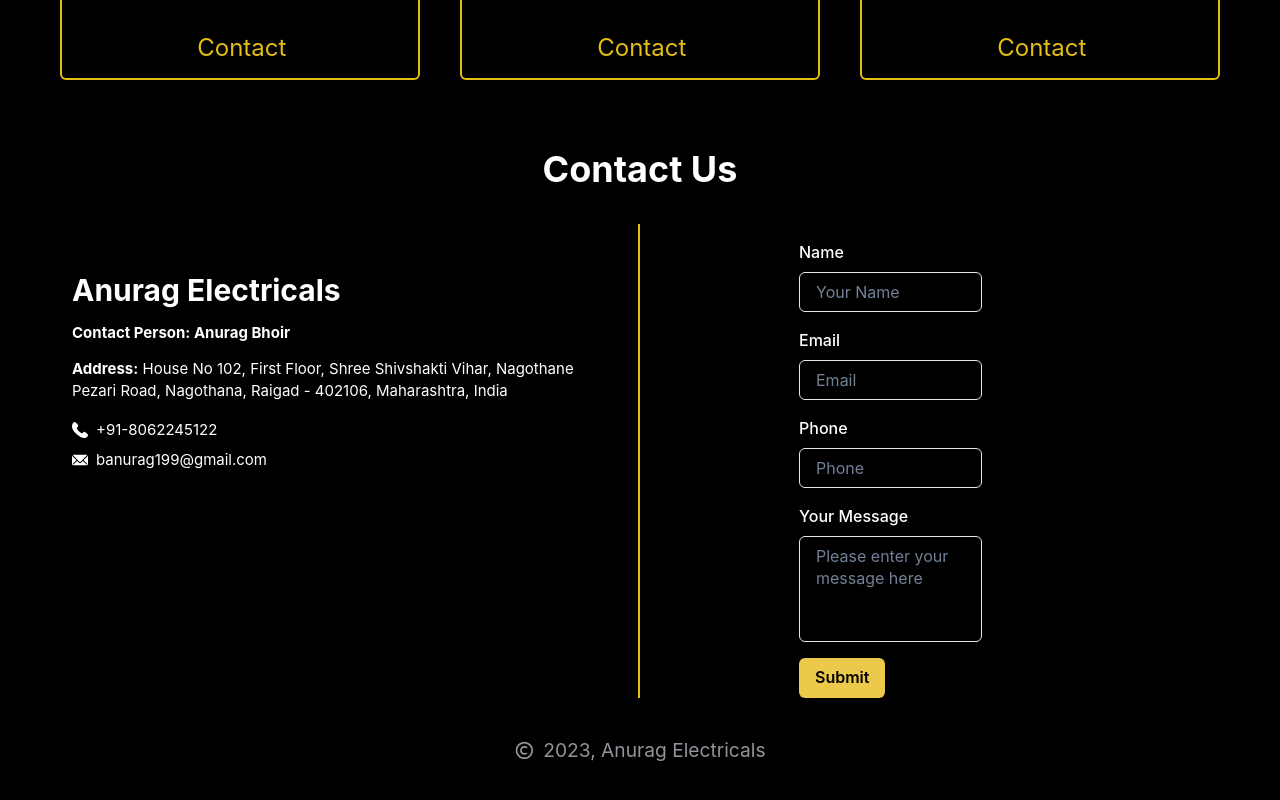
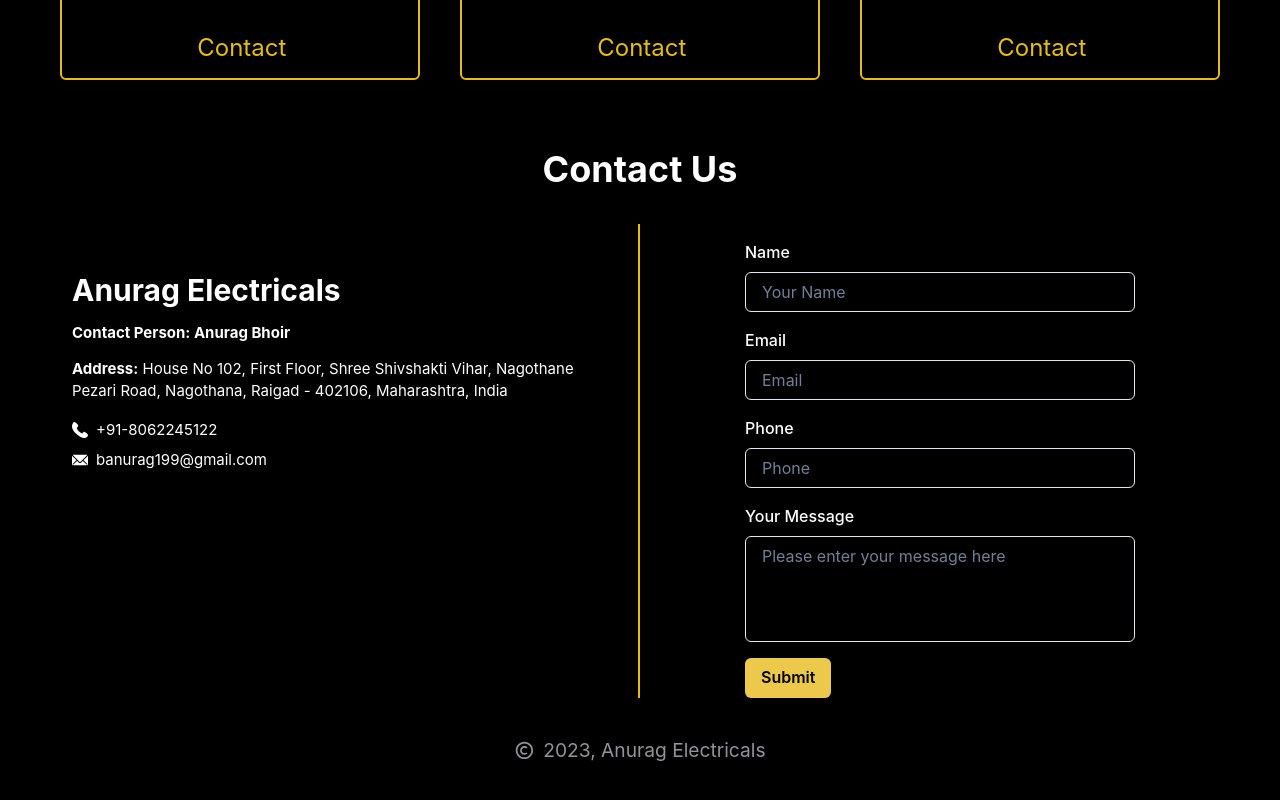
Before and after one commit to nijuprem/Anurag-Electricals, a React (Vite) app: page / in a window 1280 px wide. Shown: the part 2314-3114 px from the top of the page. Built offline with nearby package versions, Linux system fonts and the light colour scheme.

Commit message:
Refactor: Css Form styling

```diff
--- a/src/components/ContactForm.tsx
+++ b/src/components/ContactForm.tsx
@@ -61,7 +61,7 @@ const ContactForm = () => {
     <Box pl={{ base: "2rem", md: 0 }} w={{ base: "100% ", md: "50%" }}>
       <Center justifyContent={{ base: "none", md: "center" }}>
         {/* <form ref={form}> */}
-        <form>
+        <form style={{ display: "contents" }}>
           <FormControl width={{ base: "92%", md: "65%" }} textAlign={"center"}>
             <FormLabel mt={4}>Name</FormLabel>
             <Input
```
